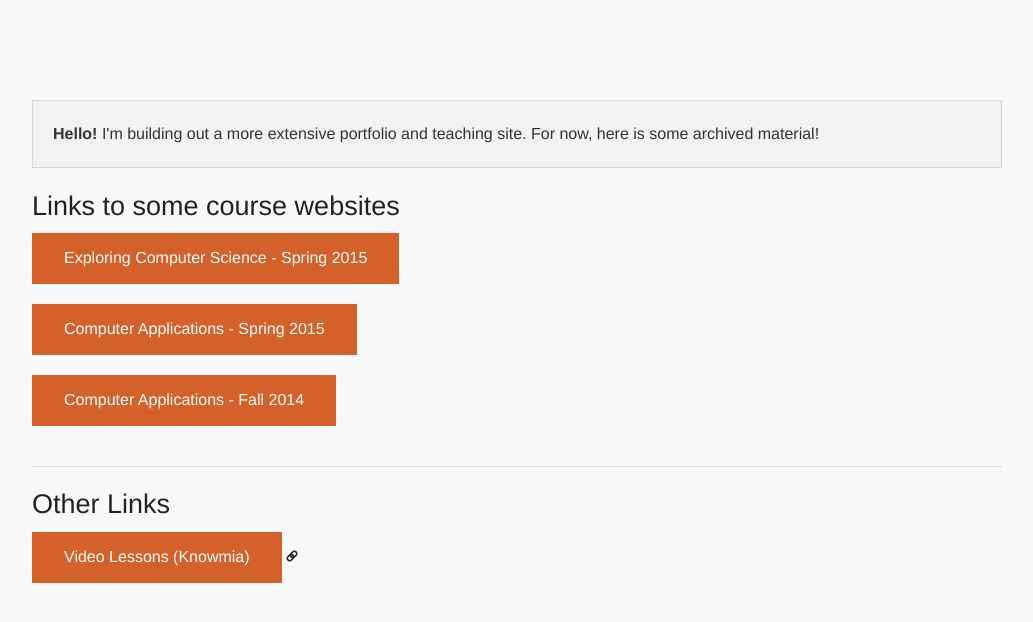
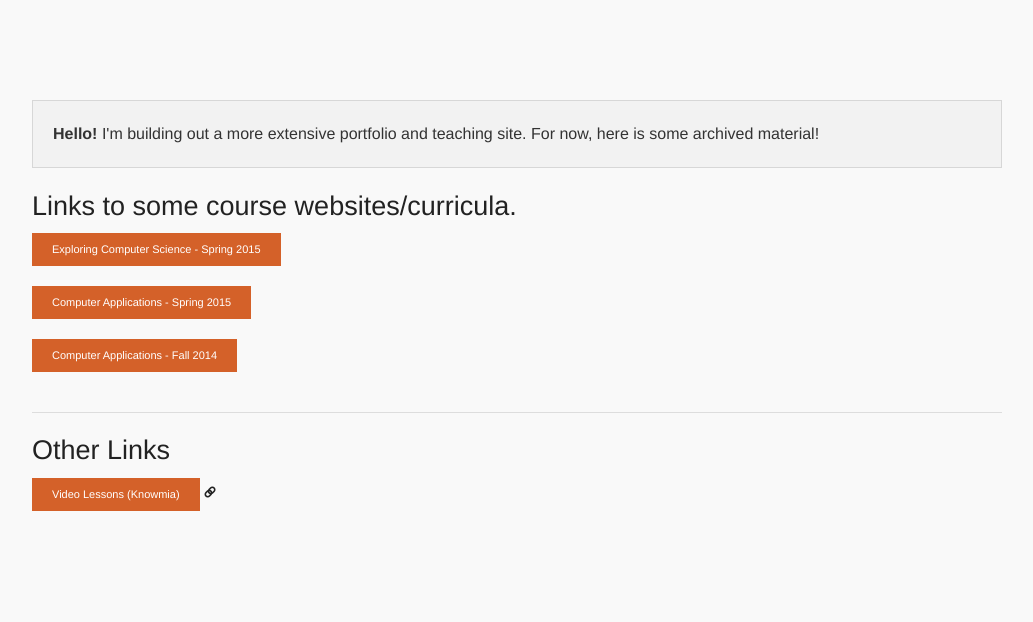
Before and after one commit to mr-shafiei/mr-shafiei.github.io, a Jekyll site: the page built from index.html, in a window 1280 px wide. Shown: the top 622 px of the page, without its empty margins (123-1156 px from the left). Built offline with Jekyll 4.4.1, drawn with Linux system fonts in a browser that asks for light colours; some web fonts are replaced; Markdown is read by kramdown in place of the engine named in the settings.

Commit message:
Update index.html

```diff
--- a/index.html
+++ b/index.html
@@ -4,13 +4,13 @@
 ---
 <div style="padding-top:100px;">
 <div class="panel"><p><strong>Hello!</strong>  I'm building out a more extensive portfolio and teaching site.  For now, here is some archived material!</p></div>
-<h3>Links to some course websites</h3>
-<a href="exploring-computer-science" class="button">Exploring Computer Science - Spring 2015</a><br>
-<a href="computer-applications" class="button">Computer Applications - Spring 2015</a><br>
-<a href="courses/computer-applications-1" class="button">Computer Applications - Fall 2014</a><br>
+<h3>Links to some course websites/curricula.</h3>
+<a href="exploring-computer-science" class="button tiny">Exploring Computer Science - Spring 2015</a><br>
+<a href="computer-applications" class="button tiny">Computer Applications - Spring 2015</a><br>
+<a href="courses/computer-applications-1" class="button tiny">Computer Applications - Fall 2014</a><br>
 
 <hr>
 
 <h3>Other Links</h3>
-<a href="http://www.knowmia.com/teacher/bobakshafiei" class="button">Video Lessons (Knowmia)</a>
+<a href="http://www.knowmia.com/teacher/bobakshafiei" class="button tiny">Video Lessons (Knowmia)</a>
 </div>
```
